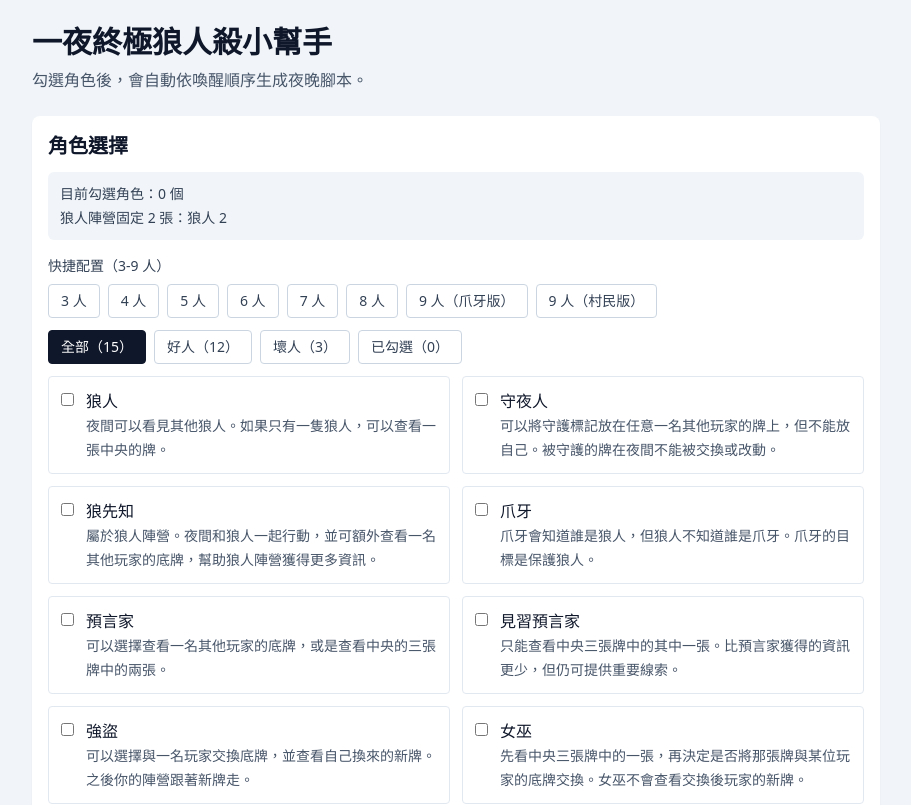
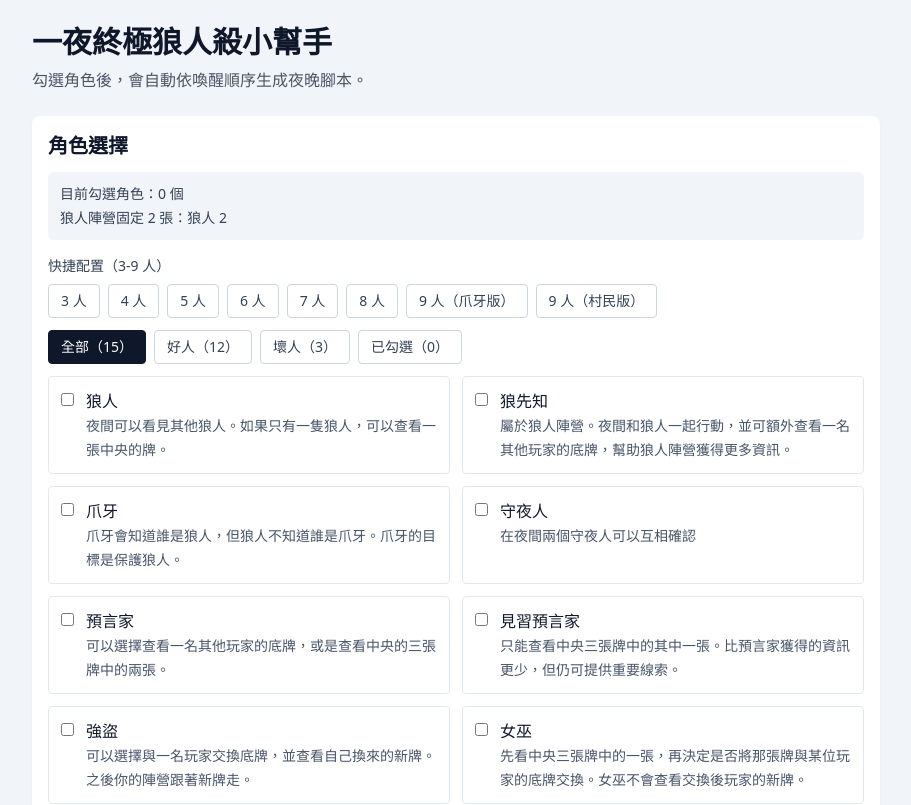
Before and after one commit to nicehorse06/onuw-helper, a Vue app: page / in a window 1280 px wide. Shown: the top 805 px of the page, without its empty margins (184-1095 px from the left). Built offline with nearby package versions, Linux system fonts and the light colour scheme.

Commit message:
update voice about sleeping role

```diff
--- a/src/App.vue
+++ b/src/App.vue
@@ -67,11 +67,20 @@ const selectedRoles = computed(() =>
   roles.filter((role) => selected.value.has(role.id)).sort((a, b) => getWakeUpOrderValue(a) - getWakeUpOrderValue(b))
 )
 const selectedRoleCount = computed(() => selectedRoles.value.length)
+const hasMinion = computed(() => selectedRoles.value.some((role) => role.id === 'minion'))
+const nightStartLine = computed(() =>
+  hasMinion.value ? '夜晚開始，請全部玩家閉上眼睛並且手伸出來。' : '夜晚開始，請全部玩家閉上眼睛。'
+)
 const wolfSeerIds = new Set(['wolfseer', 'wolf_seer', 'wolf-seer', 'mystic_wolf'])
 const hasWolfSeer = computed(() => selectedRoles.value.some((role) => wolfSeerIds.has(role.id)))
-const wolfTeamSummary = computed(() =>
-  hasWolfSeer.value ? '狼人陣營固定 2 張：狼先知 1 + 狼人 1' : '狼人陣營固定 2 張：狼人 2'
-)
+const wolfTeamSummary = computed(() => {
+  const parts = hasWolfSeer.value ? ['狼先知 1', '狼人 1'] : ['狼人 2']
+  const evilCardCount = 2 + (hasMinion.value ? 1 : 0)
+  if (hasMinion.value) {
+    parts.push('爪牙 1')
+  }
+  return `狼人陣營固定 ${evilCardCount} 張：${parts.join(' + ')}`
+})
 const presetConfigs: PresetConfig[] = [
   {
     key: 'p3',
@@ -204,9 +213,10 @@ const announcementLines = computed(() => {
     return ['請先勾選角色，系統會依照喚醒順序生成腳本。']
   }
 
-  const lines: string[] = ['夜晚開始，請全部玩家閉上眼睛。']
+  const lines: string[] = [nightStartLine.value]
+  const announcingRoles = selectedRoles.value.filter(roleNeedsAnnouncement)
 
-  selectedRoles.value.forEach((role, index) => {
+  announcingRoles.forEach((role, index) => {
     lines.push(`${index + 1}. ${role.name}`)
     lines.push(role.script)
     if (roleNeedsWakeUp(role)) {
@@ -352,6 +362,10 @@ function roleNeedsWakeUp(role: Role) {
   return role.wakeUpOrder !== null && role.pauseSeconds > 0
 }
 
+function roleNeedsAnnouncement(role: Role) {
+  return role.wakeUpOrder !== null
+}
+
 function getZhVoices(voices: SpeechSynthesisVoice[]) {
   return voices.filter((voice) => voice.lang.toLowerCase().startsWith('zh'))
 }
@@ -456,10 +470,11 @@ async function announce() {
   }
 
   try {
-    await speak('夜晚開始，請全部玩家閉上眼睛。')
+    await speak(nightStartLine.value)
     if (announceSession.value !== sessionId) return
     if (!(await sleepWithCancel(sentencePauseMs, sessionId))) return
-    for (const role of selectedRoles.value) {
+    const announcingRoles = selectedRoles.value.filter(roleNeedsAnnouncement)
+    for (const role of announcingRoles) {
       if (announceSession.value !== sessionId) return
       await speak(role.script)
       if (announceSession.value !== sessionId) return
@@ -505,7 +520,13 @@ async function copyRoleOnlyScript() {
     return
   }
 
-  const roleOnlyText = selectedRoles.value
+  const announcingRoles = selectedRoles.value.filter(roleNeedsAnnouncement)
+  if (announcingRoles.length === 0) {
+    window.alert('目前勾選角色都不需要夜間朗讀')
+    return
+  }
+
+  const roleOnlyText = announcingRoles
     .map((role, index) => `${index + 1}. ${role.name}（${role.pauseSeconds} 秒）\n${role.script}`)
     .join('\n\n')
 
--- a/src/data/roles.json
+++ b/src/data/roles.json
@@ -19,7 +19,7 @@
     "id": "seer",
     "name": "預言家",
     "wakeUpOrder": 30,
-    "script": "預言家請睜開眼睛。你可以查看一名玩家的牌，或兩張備用牌。",
+    "script": "預言家請睜開眼睛。你可以查看一名玩家的牌，或兩張中央的牌。",
     "pauseSeconds": 10,
     "rules": "可以選擇查看一名其他玩家的底牌，或是查看中央的三張牌中的兩張。"
   },
@@ -82,10 +82,10 @@
   {
     "id": "sentinel",
     "name": "守夜人",
-    "wakeUpOrder": 5,
-    "script": "守夜人請睜開眼睛。請選擇一名其他玩家，將守護標記放在他的牌上。",
+    "wakeUpOrder": 25,
+    "script": "守夜人請睜開眼睛。確認其他守夜人",
     "pauseSeconds": 10,
-    "rules": "可以將守護標記放在任意一名其他玩家的牌上，但不能放自己。被守護的牌在夜間不能被交換或改動。"
+    "rules": "在夜間兩個守夜人可以互相確認"
   },
   {
     "id": "mystic_wolf",
```
